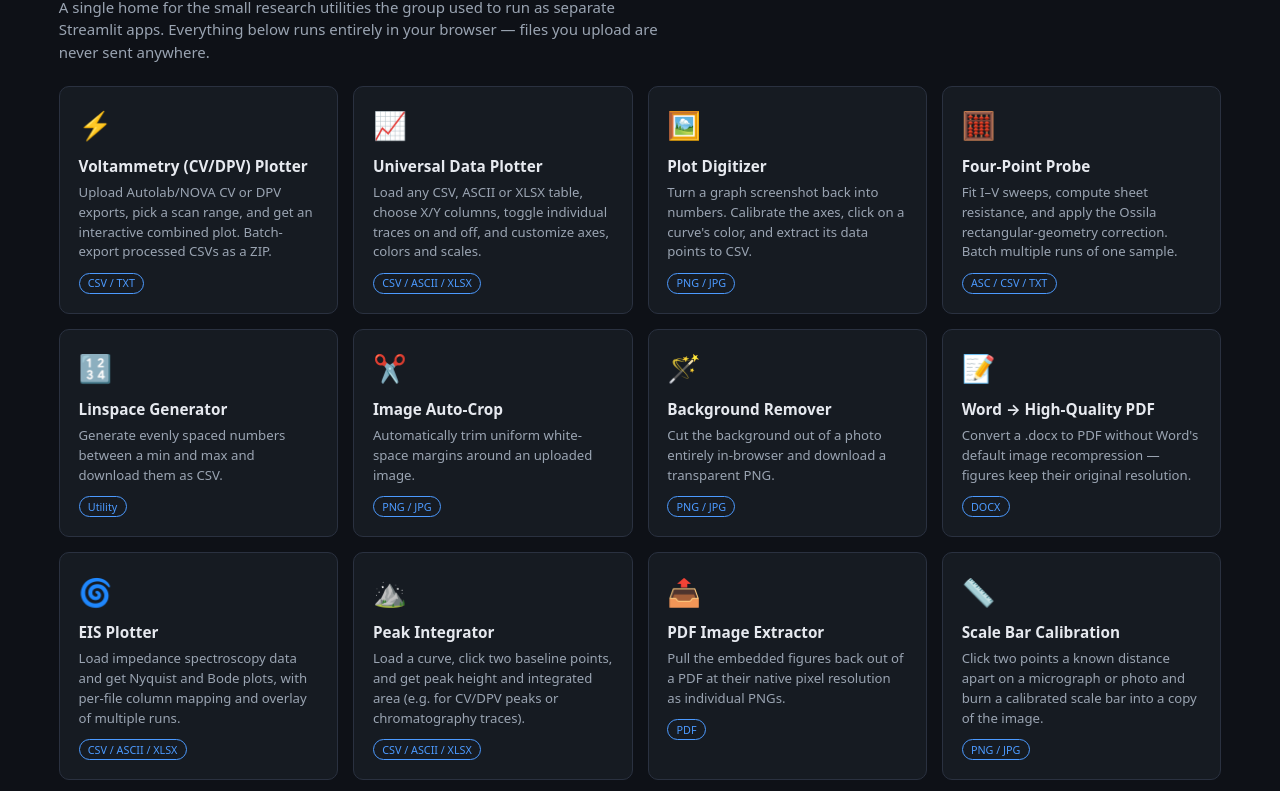
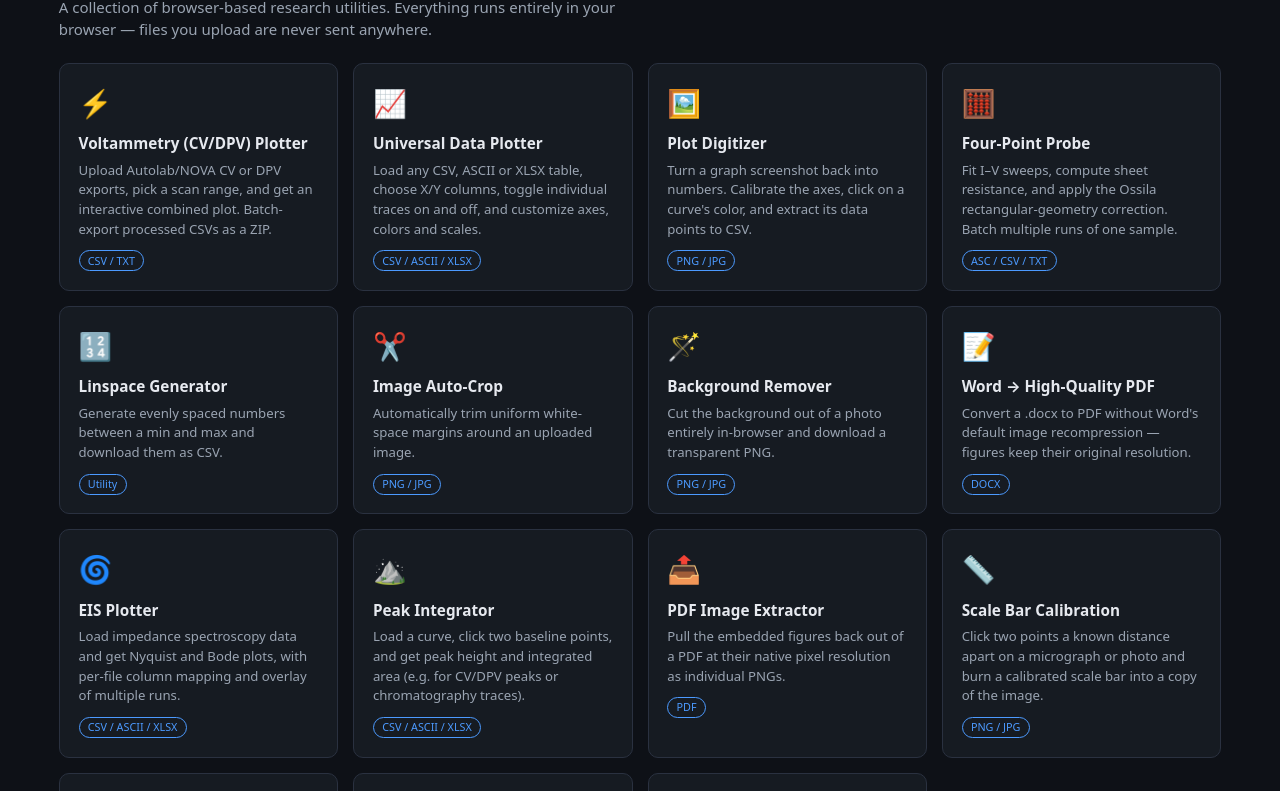
Before and after one commit to johnyb115/lab_tools, a website built with Vite: page web/index.html in a window 1280 px wide. Shown: the part 199-990 px from the top of the page. Built offline with nearby package versions, Linux system fonts and the light colour scheme.

Commit message:
Update home page intro text
Co-Authored-By: Claude Opus 4.6 <noreply@anthropic.com>

```diff
--- a/web/index.html
+++ b/web/index.html
@@ -14,9 +14,8 @@
     <div class="page-header">
       <h1>🧪 Lab Tools</h1>
       <p>
-        A single home for the small research utilities the group used to run as separate
-        Streamlit apps. Everything below runs entirely in your browser — files you upload
-        are never sent anywhere.
+        A collection of browser-based research utilities. Everything runs entirely
+        in your browser — files you upload are never sent anywhere.
       </p>
     </div>
 
```
